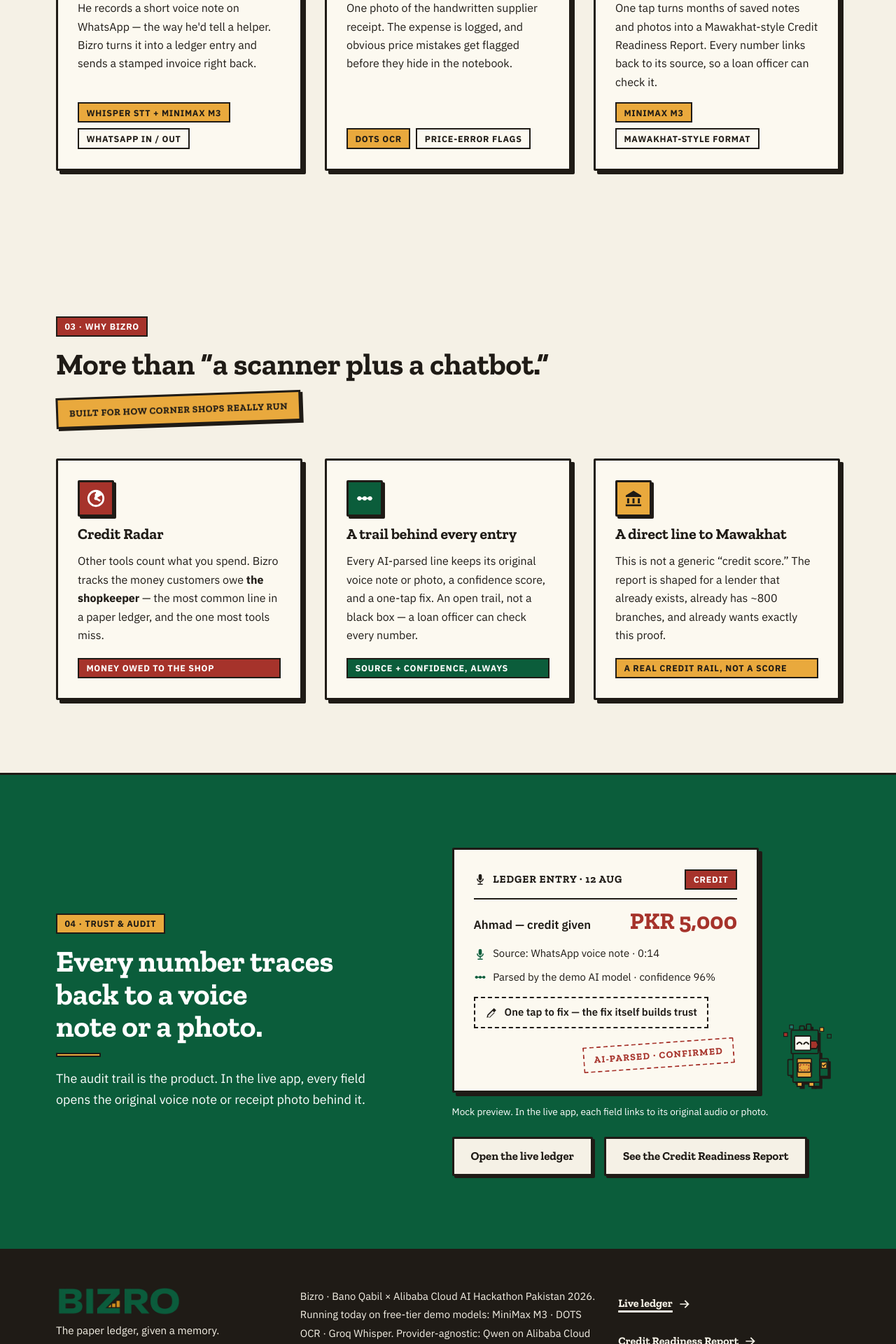
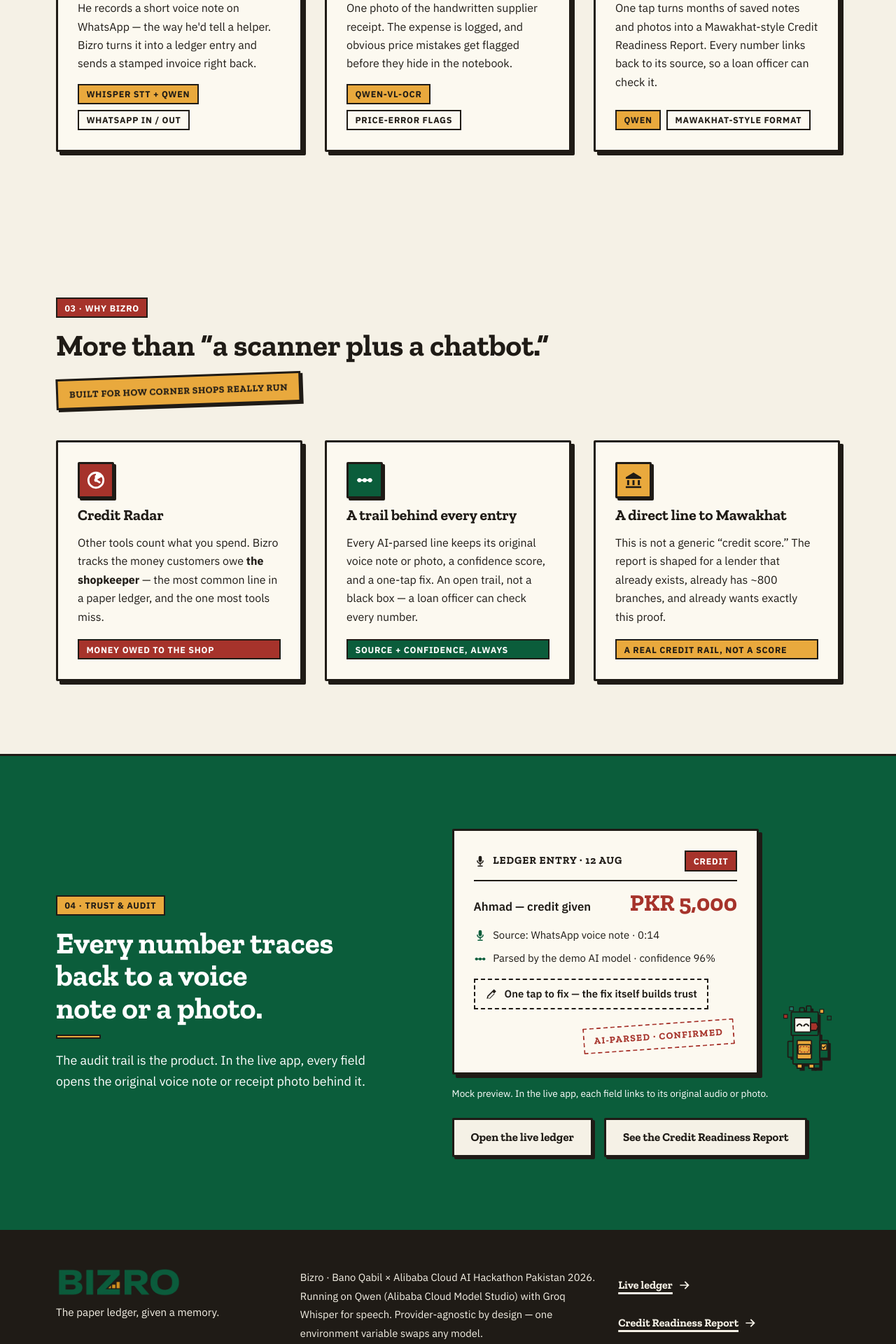
Before and after one commit to HussamHaroon/Bizro, a React (Vite) app in the folder site/: page / in a window 1280 px wide. Shown: the part 5680-7600 px from the top of the page at 70% size. Built offline with nearby package versions, Linux system fonts and the light colour scheme; a web font is replaced by a local one.

Commit message:
feat(qwen): production runs Qwen (qwen-flash + qwen-vl-ocr); copy, tests and meta now name the running stack

```diff
--- a/site/index.html
+++ b/site/index.html
@@ -14,19 +14,19 @@
     <link rel="apple-touch-icon" sizes="180x180" href="/apple-touch-icon.png" />
     <meta property="og:type" content="website" />
     <meta property="og:url" content="https://bizro-pk.vercel.app/" />
-    <meta property="og:title" content="Bizro — the paper ledger, given a memory" />
+    <meta property="og:title" content="Bizro — The paper ledger, given a memory" />
     <meta
       property="og:description"
-      content="Send a WhatsApp voice note, get a lender-ready credit history. Zero typing — built for Pakistani corner shops."
+      content="Send your sales as a voice note or photo on WhatsApp — Bizro keeps your daily books and gets you loan-ready. No new app to download."
     />
     <meta property="og:image" content="https://bizro-pk.vercel.app/og.png" />
     <meta property="og:image:width" content="1200" />
     <meta property="og:image:height" content="630" />
     <meta name="twitter:card" content="summary_large_image" />
-    <meta name="twitter:title" content="Bizro — the paper ledger, given a memory" />
+    <meta name="twitter:title" content="Bizro — The paper ledger, given a memory" />
     <meta
       name="twitter:description"
-      content="Send a WhatsApp voice note, get a lender-ready credit history. Zero typing — built for Pakistani corner shops."
+      content="Send your sales as a voice note or photo on WhatsApp — Bizro keeps your daily books and gets you loan-ready. No new app to download."
     />
     <meta name="twitter:image" content="https://bizro-pk.vercel.app/og.png" />
   </head>
--- a/site/src/content.ts
+++ b/site/src/content.ts
@@ -134,21 +134,21 @@
         h3: "Send a voice note",
         p:
           "He records a short voice note on WhatsApp — the way he'd tell a helper. Bizro turns it into a ledger entry and sends a stamped invoice right back.",
-        badges: ["Whisper STT + MiniMax M3", "WhatsApp in / out"],
+        badges: ["Whisper STT + Qwen", "WhatsApp in / out"],
       },
       {
         chip: "Step 2 · Vision",
         h3: "Photograph the receipt",
         p:
           "One photo of the handwritten supplier receipt. The expense is logged, and obvious price mistakes get flagged before they hide in the notebook.",
-        badges: ["DOTS OCR", "Price-error flags"],
+        badges: ["Qwen-VL-OCR", "Price-error flags"],
       },
       {
         chip: "Step 3 · Report",
         h3: "One tap, months later",
         p:
           "One tap turns months of saved notes and photos into a Mawakhat-style Credit Readiness Report. Every number links back to its source, so a loan officer can check it.",
-        badges: ["MiniMax M3", "Mawakhat-style format"],
+        badges: ["Qwen", "Mawakhat-style format"],
       },
     ],
   },
@@ -208,7 +208,7 @@
     credits1:
       "Bizro · Bano Qabil × Alibaba Cloud AI Hackathon Pakistan 2026.",
     credits2:
-      "Running today on free-tier demo models: MiniMax M3 · DOTS OCR · Groq Whisper. Provider-agnostic: Qwen on Alibaba Cloud Model Studio is the production path — one environment variable.",
+      "Running on Qwen (Alibaba Cloud Model Studio) with Groq Whisper for speech. Provider-agnostic by design — one environment variable swaps any model.",
     linkLedger: "Live ledger",
     linkReport: "Credit Readiness Report",
     honesty:
```
Also changed, not shown: 2 other files (tests, documents, lock files or other folders).
